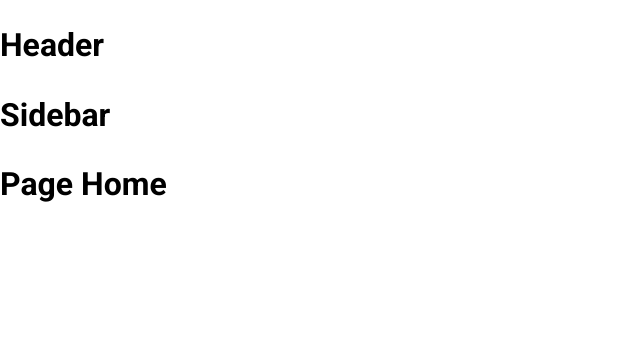
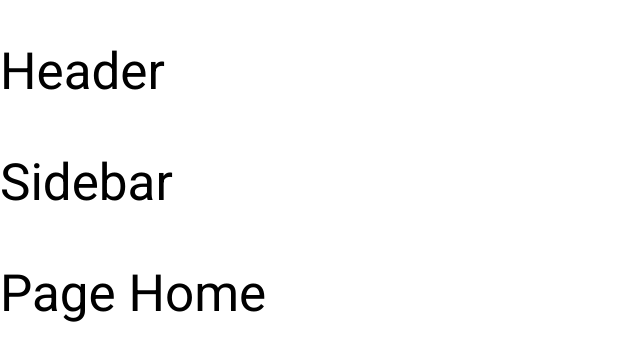
Before and after one commit to DanhLe1001/Tiktok-Ui, a React (Create React App) app: page / in a window 1280 px wide. Shown: the top 360 px of the page, without its empty margins (0-640 px from the left). Built offline with nearby package versions, Linux system fonts and the light colour scheme.

Commit message:
xay dung Ui header phan #3

```diff
--- a/src/component/Global/globalStyle.scss
+++ b/src/component/Global/globalStyle.scss
@@ -4,15 +4,45 @@
 
 // create variables
 :root {
+    --black: #000;
 }
 
-html {
-    font-size: 62.5%;
+*,
+*:before,
+*:after {
+    box-sizing: border-box;
 }
 * {
-    box-sizing: border-box;
+    margin: 0;
+    padding: 0;
+    font: inherit;
+}
+img,
+picture,
+svg,
+video {
+    display: block;
+    max-width: 100%;
+}
+input,
+select,
+textarea {
+    background-color: transparent;
+    outline: none;
+    border: none;
+}
+a[href] {
+    text-decoration: none;
+    // color: var(--black);
+}
+button {
+    cursor: pointer;
+    background-color: transparent;
+    outline: none;
 }
 body {
+    margin: 0px;
+    padding: 0px;
     font-family: 'Roboto', sans-serif;
     font-size: 1.6rem;
     line-height: 1.5;
```
